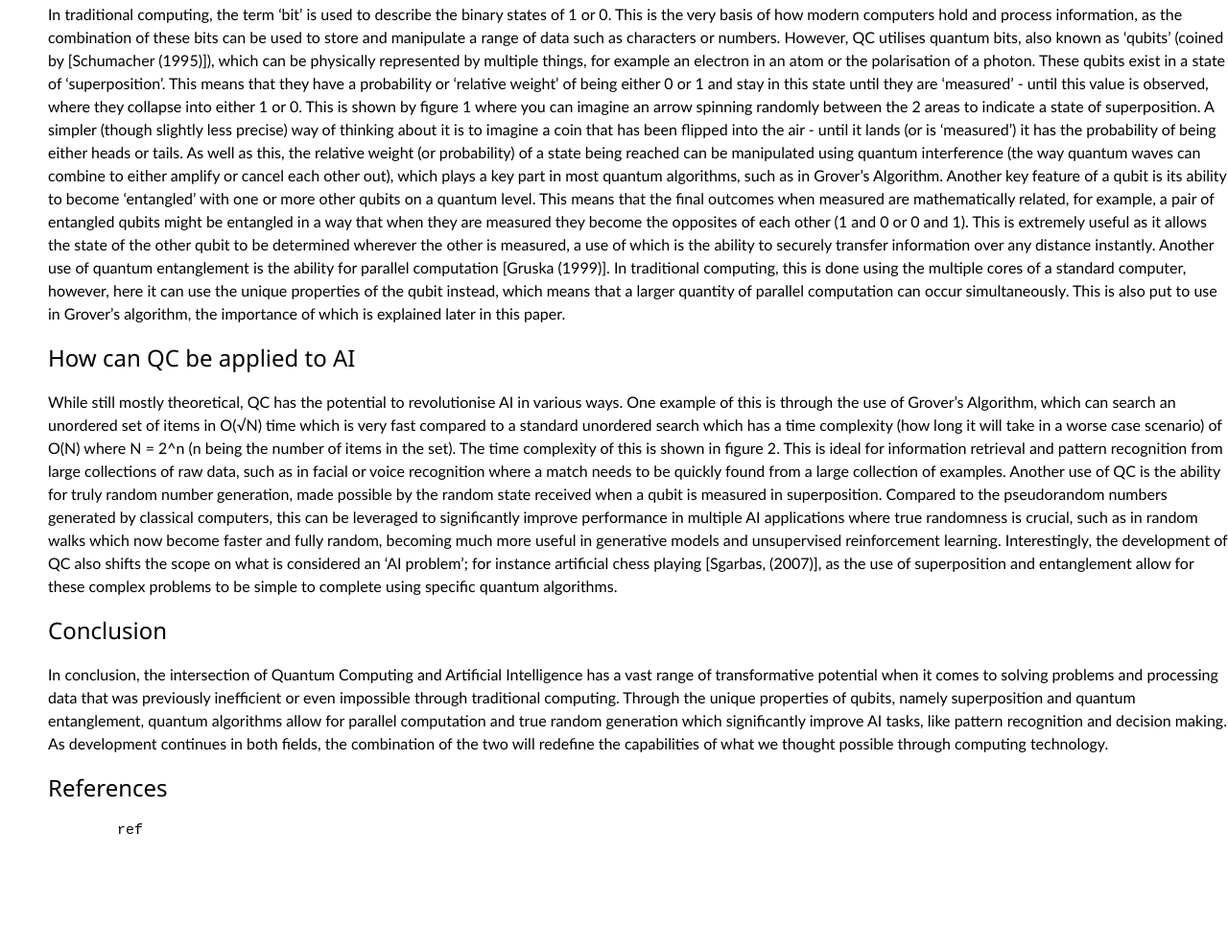
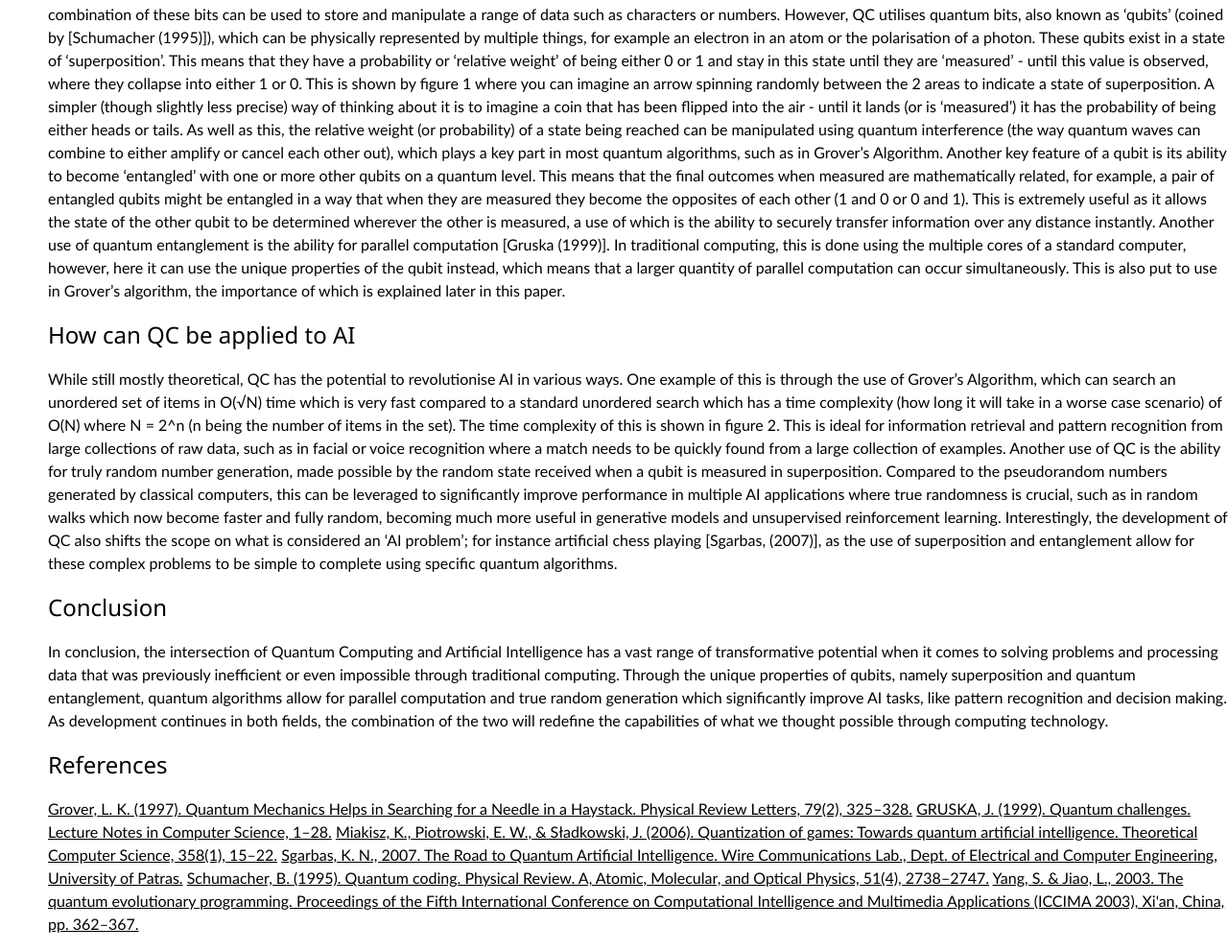
Before and after one commit to FEPSFY6876759/FY6876759, a plain HTML site: page index.html in a window 1280 px wide. Shown: the part 1256-2247 px from the top of the page at 96% size. Before the commit the page ends 2171 px from the top, so only its background shows below. Drawn offline with nearby package versions, Linux system fonts and the light colour scheme.

Commit message:
Update index.html

```diff
--- a/index.html
+++ b/index.html
@@ -80,7 +80,7 @@
         when applied to AI, such as through quantum algorithms like Grover’s [Grover (1997)] which make
         complex AI computations such as pattern recognition much more efficient or its ability for true
         random number generation, which causes a direct improvement to the performance in areas like
-        genetic programming [Rylander et al. (2001)].
+        genetic programming [Yang and Jiao (2003)].
     </p>
   <h3 id="The Fundamentals of Computing and Quantum Computing">The Fundamentals of Computing and Quantum Computing</h3>
     <p class="ex1">
@@ -135,8 +135,12 @@
     </p>
   <h3 id="References">References</h3>
     <p class="ex1">
-      <pre>
-        ref
-      </pre>
+        <a href="https://doi.org/10.1103/PhysRevLett.79.325">Grover, L. K. (1997). Quantum Mechanics Helps in Searching for a Needle in a Haystack. Physical Review Letters, 79(2), 325–328.</a>
+        <a href="https://doi.org/10.1007/3-540-47849-3_1">GRUSKA, J. (1999). Quantum challenges. Lecture Notes in Computer Science, 1–28.</a>
+        <a href="https://doi.org/10.1016/j.tcs.2005.11.003">Miakisz, K., Piotrowski, E. W., & Sładkowski, J. (2006). Quantization of games: Towards quantum artificial intelligence. Theoretical Computer Science, 358(1), 15–22.</a>
+        <a href="https://www.proquest.com/working-papers/road-quantum-artificial-intelligence/docview/2092480399/se-2?accountid=17256">Sgarbas, K. N., 2007. The Road to Quantum Artificial Intelligence. Wire Communications Lab., Dept. of Electrical and Computer Engineering, University of Patras.</a>
+        <a href="https://doi.org/10.1103/PhysRevA.51.2738">Schumacher, B. (1995). Quantum coding. Physical Review. A, Atomic, Molecular, and Optical Physics, 51(4), 2738–2747.</a>
+        <a href="https://doi.org/10.1109/ICCIMA.2003.1238152">Yang, S. & Jiao, L., 2003. The quantum evolutionary programming. Proceedings of the Fifth International Conference on Computational Intelligence and Multimedia Applications (ICCIMA 2003), Xi'an, China, pp. 362–367.</a>
+    </p>
   </body>
 </html>
```
